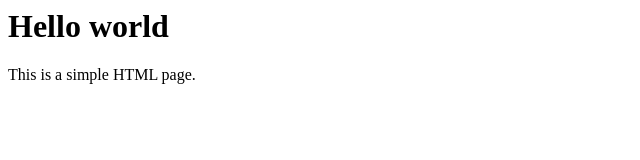
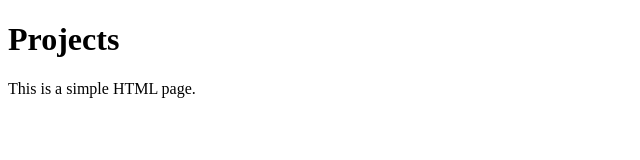
Before and after one commit to iamasce/projects, a plain HTML site: page index.html in a window 1280 px wide. Shown: the whole page, without its empty margins (0-640 px from the left). Drawn offline with Linux system fonts and the light colour scheme.

Commit message:
init commits

```diff
--- a/index.html
+++ b/index.html
@@ -1,2 +1,14 @@
-<h1>Hello world</h1>
-<p>This is a simple HTML page.</p>
+<!DOCTYPE html>
+<html lang="en">
+<head>
+    <meta charset="UTF-8">
+    <meta name="viewport" content="width=device-width, initial-scale=1.0">
+    <title>Document</title>
+</head>
+<body>
+
+    <h1>Projects</h1>
+    <p>This is a simple HTML page.</p>
+
+</body>
+</html>
```
